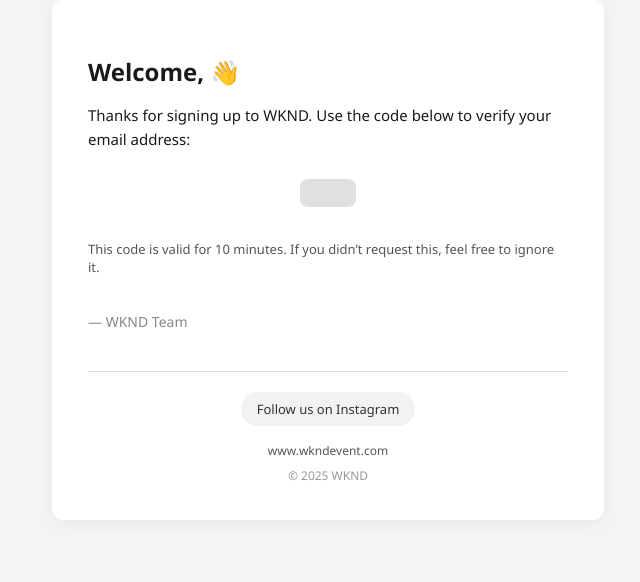
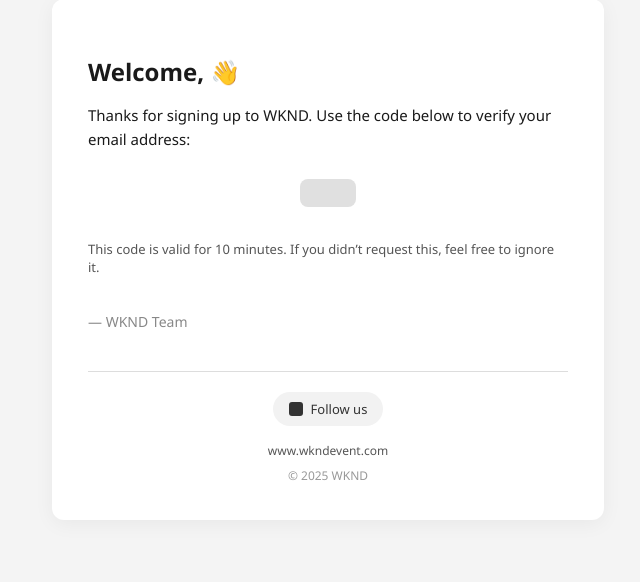
Before and after one commit to Ivanandres2006/BackendEvent, a Spring app: page /verification-email in a window 1280 px wide. Shown: the part 41-623 px from the top of the page, without its empty margins (312-952 px from the left). Run offline with Thymeleaf, Linux system fonts and the light colour scheme; the template is opened without the code that fills it, so the values that code supplies are empty; some of the project's set-up classes (security, data sources, template engines, error pages and the like) are left out, and stand-ins take their place.

Commit message:
Photo Fixed

```diff
--- a/src/main/resources/templates/verification-email.html
+++ b/src/main/resources/templates/verification-email.html
@@ -4,12 +4,12 @@
     <meta charset="UTF-8" />
     <title>Verify Your Email</title>
 </head>
-<body style="margin:0;padding:0;background-color:#f4f4f4;font-family:'Segoe UI',sans-serif;color:#1a1a1a;">
-<!-- 👇 enable Thymeleaf text inlining so [[${...}]] is rendered server-side -->
-<div th:inline="text" style="max-width:480px;margin:40px auto;background-color:#ffffff;border-radius:12px;padding:36px;box-shadow:0 4px 20px rgba(0,0,0,0.05);">
-
+<body th:inline="text" style="margin:0;padding:0;background-color:#f4f4f4;font-family:'Segoe UI',sans-serif;color:#1a1a1a;">
+<div style="max-width:480px;margin:40px auto;background-color:#ffffff;border-radius:12px;padding:36px;box-shadow:0 4px 20px rgba(0,0,0,0.05);">
+    <!-- Header -->
     <h2 style="font-weight:600;margin-bottom:12px;">Welcome, [[${name}]] 👋</h2>
 
+    <!-- Body -->
     <p style="font-size:15px;line-height:1.6;">
         Thanks for signing up to WKND. Use the code below to verify your email address:
     </p>
@@ -20,21 +20,32 @@
       </span>
     </div>
 
-    <p style="font-size:13px;color:#555;">This code is valid for 10 minutes. If you didn’t request this, feel free to ignore it.</p>
+    <p style="font-size:13px;color:#555;">
+        This code is valid for 10 minutes. If you didn’t request this, feel free to ignore it.
+    </p>
+
     <p style="margin-top:36px;font-size:14px;color:#888;">— WKND Team</p>
 
+    <!-- Divider -->
     <hr style="border:none;border-top:1px solid #ddd;margin:40px 0 20px 0;" />
 
+    <!-- Footer -->
     <div style="text-align:center;font-size:12px;color:#888;">
+        <!-- Follow Button (no inline SVG for email safety) -->
         <p style="margin-bottom:16px;">
             <a href="https://www.instagram.com/wkndevent/?hl=es"
-               style="display:inline-block;background-color:#f2f2f2;padding:8px 16px;border-radius:24px;text-decoration:none;color:#333;font-weight:500;font-size:13px;">
-                Follow us on Instagram
+               style="display:inline-flex;align-items:center;background-color:#f2f2f2;padding:8px 16px;border-radius:24px;text-decoration:none;color:#333;font-weight:500;font-size:13px;">
+                <span style="display:inline-block;width:14px;height:14px;border-radius:3px;background:#333;margin-right:8px;"></span>
+                Follow us
             </a>
         </p>
+
+        <!-- Website -->
         <p style="margin:6px 0;">
             <a href="https://www.wkndevent.com/" style="color:#555;text-decoration:none;">www.wkndevent.com</a>
         </p>
+
+        <!-- Copyright -->
         <p style="margin:8px 0 0 0;color:#999;">© 2025 WKND</p>
     </div>
 </div>
```
